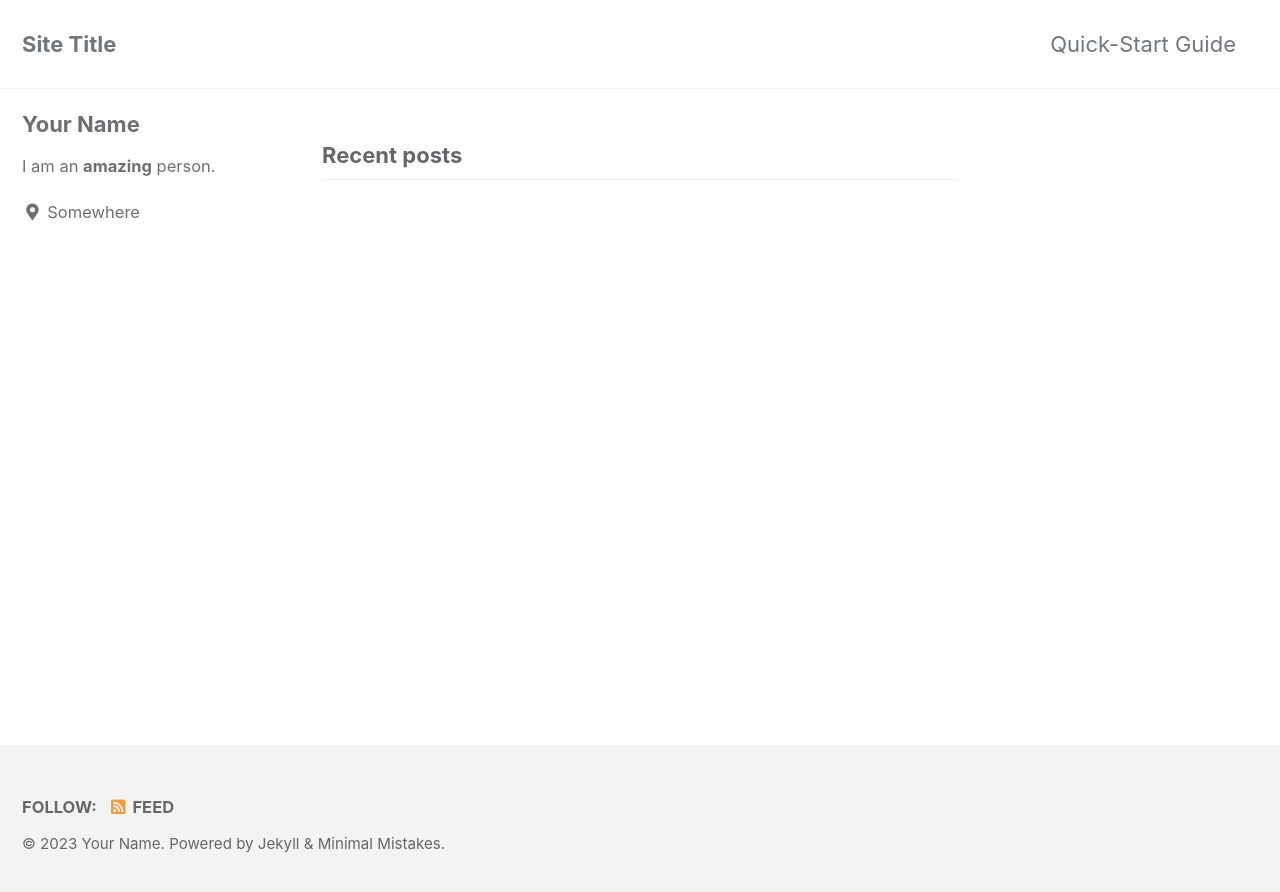
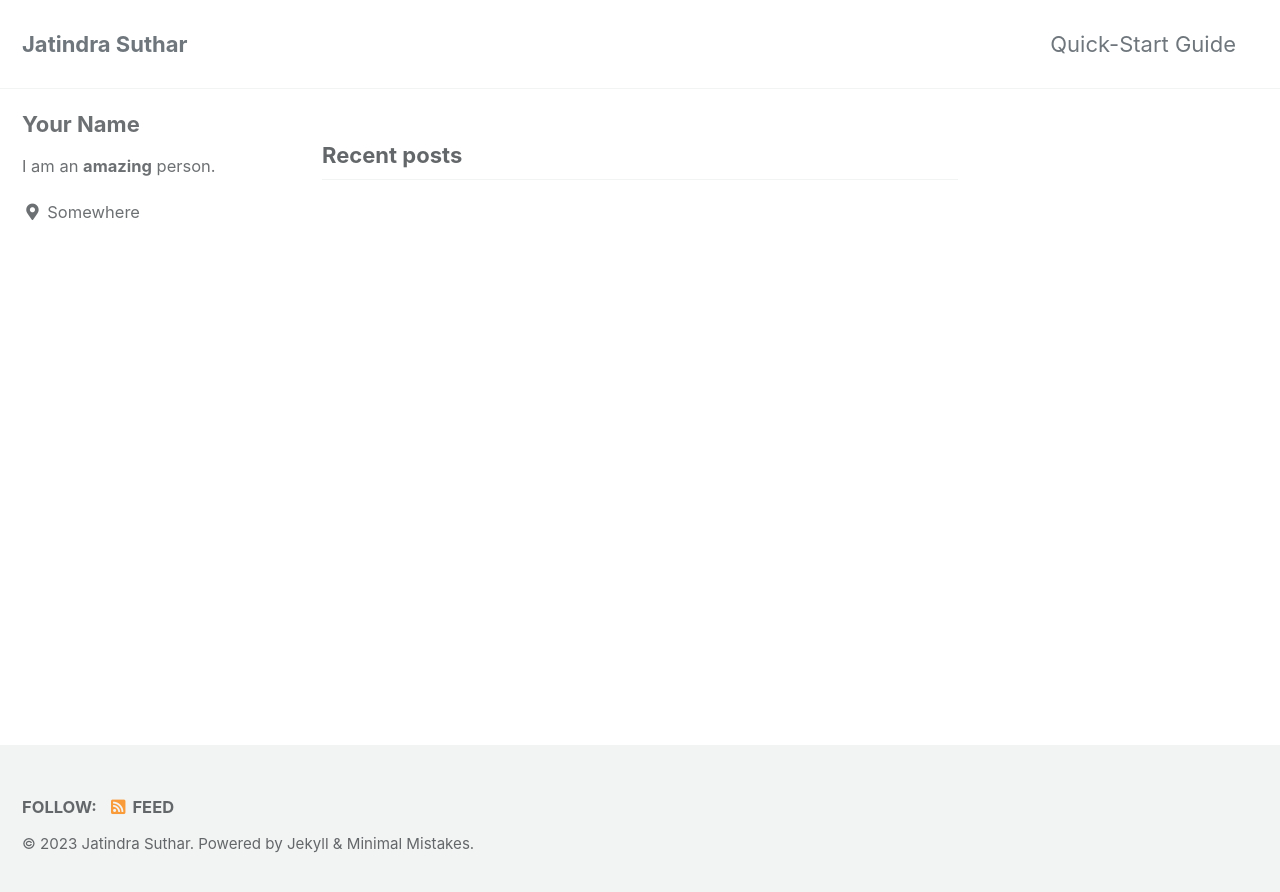
Before and after one commit to jatindra-suthar/jatindra-suthar.github.io, a Jekyll site: the page built from index.html, in a window 1280 px wide. Shown: the top 892 px of the page. Built offline with Jekyll 4.4.1, drawn with Linux system fonts in a browser that asks for light colours; cached includes are drawn as plain includes; the list of posts is cut into pages by our own code.

Commit message:
Update _config.yml

```diff
--- a/_config.yml
+++ b/_config.yml
@@ -16,13 +16,13 @@ minimal_mistakes_skin    : "default" # "air", "aqua", "contrast", "dark", "dirt"
 
 # Site Settings
 locale                   : "en-US"
-title                    : "Site Title"
+title                    : "Jatindra Suthar"
 title_separator          : "-"
 subtitle                 : # site tagline that appears below site title in masthead
-name                     : "Your Name"
-description              : "An amazing website."
+name                     : "Jatindra Suthar"
+description              : "#"
 url                      : # the base hostname & protocol for your site e.g. "https://mmistakes.github.io"
-baseurl                  : # the subpath of your site, e.g. "/blog"
+baseurl                  : "/blog"
 repository               : # GitHub username/repo-name e.g. "mmistakes/minimal-mistakes"
 teaser                   : # path of fallback teaser image, e.g. "/assets/images/500x300.png"
 logo                     : # path of logo image to display in the masthead, e.g. "/assets/images/88x88.png"
```
